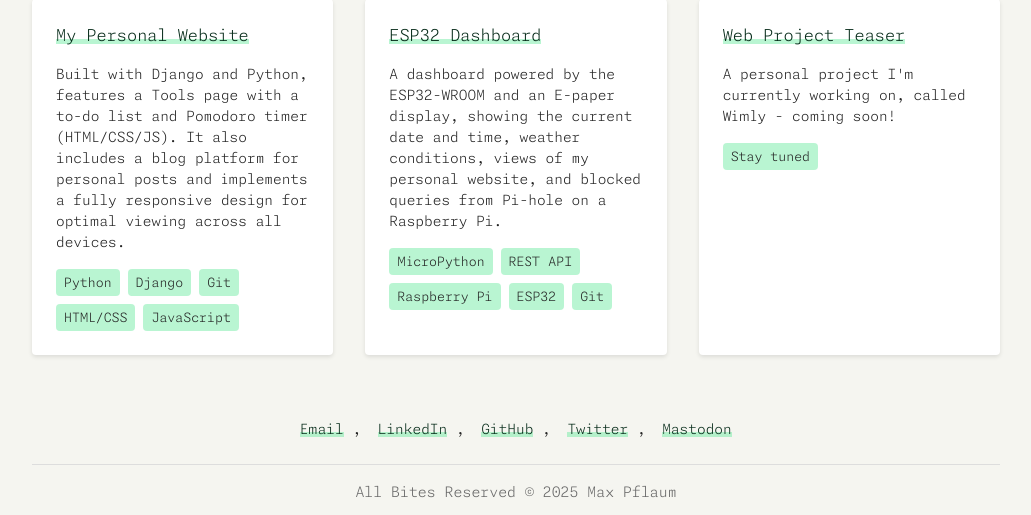
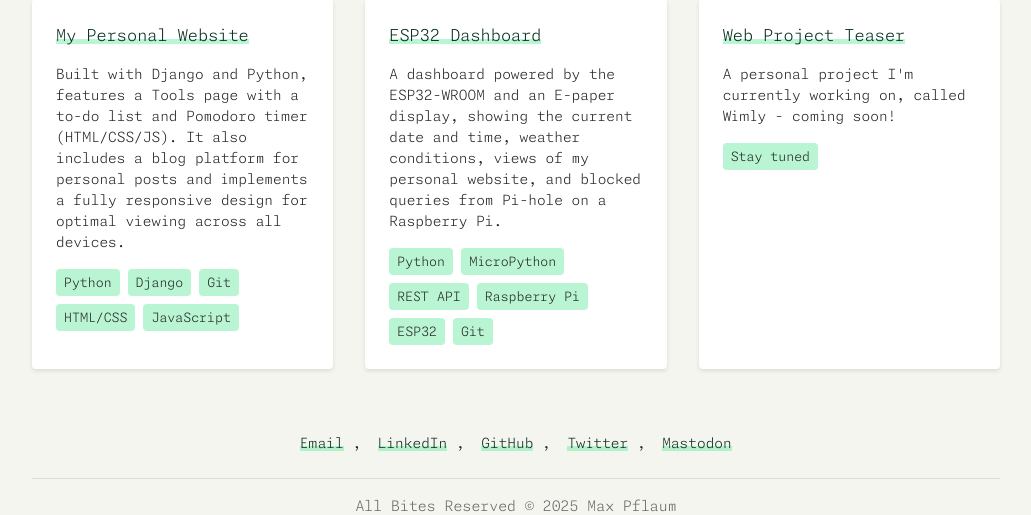
Before and after one commit to pflaumax/personal_website, a Django app: page /projects/ in a window 1280 px wide. Shown: the part 278-793 px from the top of the page, without its empty margins (124-1155 px from the left). Run offline with Django 5.2, Linux system fonts and the light colour scheme; data comes from the database, SQL or seed files in the repository; parts of the project's set-up code (start-up, migrations or seed data) failed here and were passed over.

Commit message:
project disc change

```diff
--- a/website_app/templates/website_app/projects.html
+++ b/website_app/templates/website_app/projects.html
@@ -25,6 +25,7 @@
       </h3>
       <p class="project-description">A dashboard powered by the ESP32-WROOM and an E-paper display, showing the current date and time, weather conditions, views of my personal website, and blocked queries from Pi-hole on a Raspberry Pi.</p>
       <div class="project-tech">
+        <span class="tech-badge">Python</span>
         <span class="tech-badge">MicroPython</span>
         <span class="tech-badge">REST API</span>
         <span class="tech-badge">Raspberry Pi</span>
```
